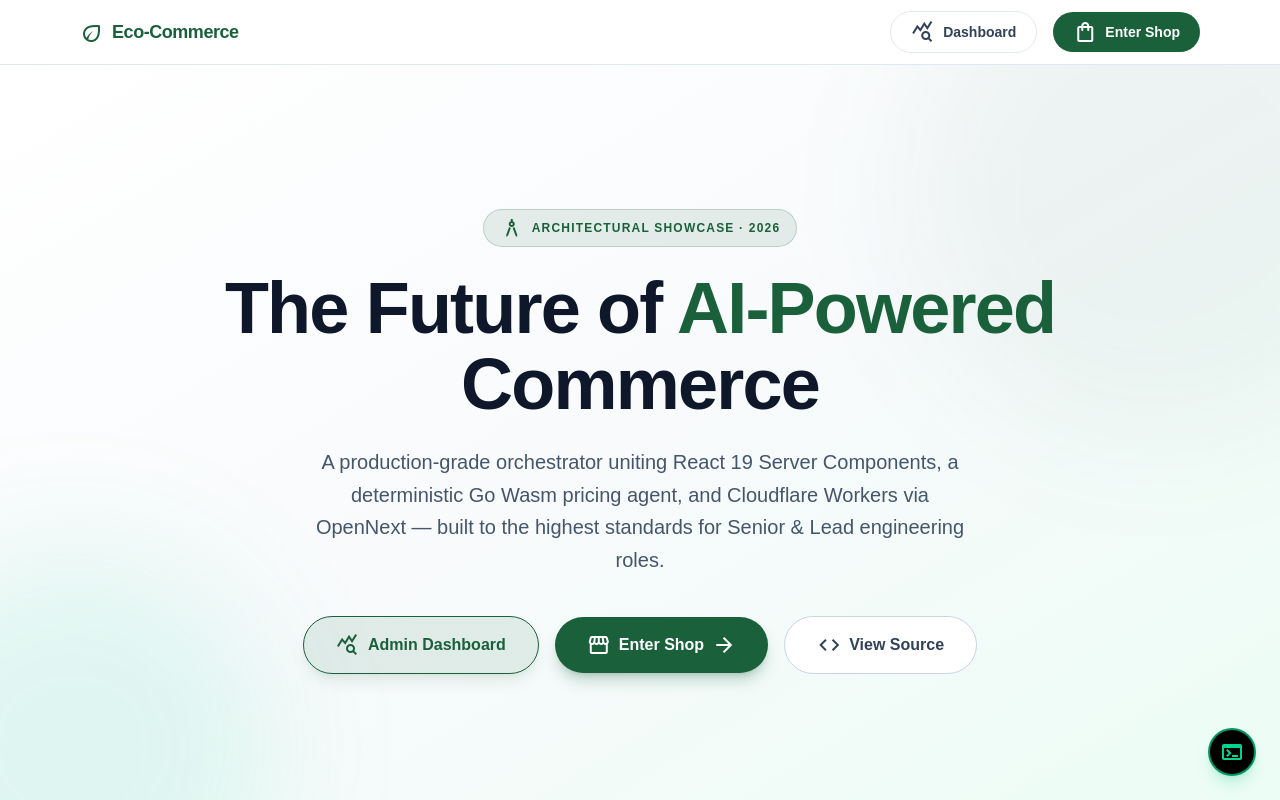
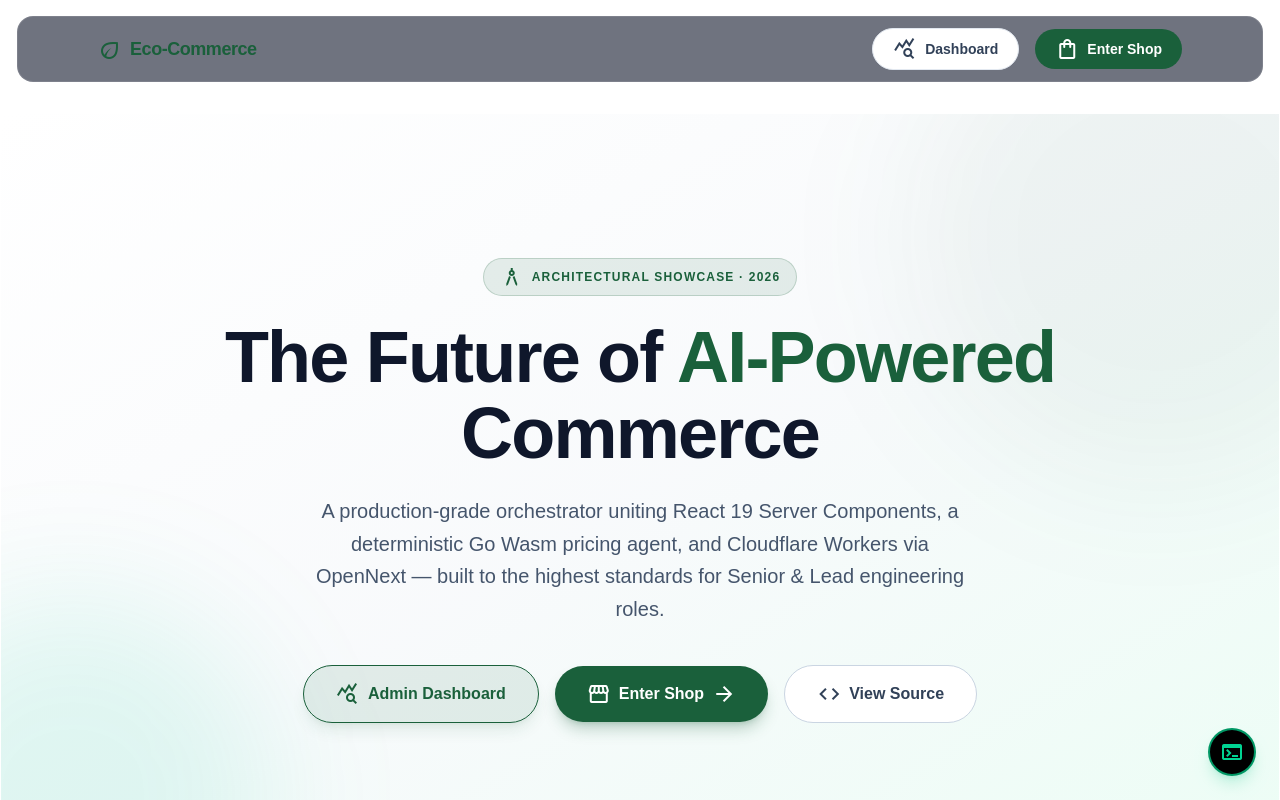
Before and after one commit to h-builds/eco-commerce-orchestrator, a Next.js app: page / in a window 1280 px wide. Shown: the top 800 px of the page. Built offline with nearby package versions, Linux system fonts and the light colour scheme.

Commit message:
feat: Add debug console and log faker deprecation warnings.

```diff
--- a/app/layout.tsx
+++ b/app/layout.tsx
@@ -60,8 +60,11 @@ export default function RootLayout({
           Skip to main content
         </a>
 
-        {/* ── Top nav bar ────────────────────────────────────────────────── */}
-        <header className="sticky top-0 z-40 border-b border-slate-200 dark:border-slate-800 bg-white/80 dark:bg-slate-950/80 backdrop-blur-md">
+        {/* ── Boxed Architecture Main Frame ──────────────────────────────── */}
+        <div className="mx-auto flex min-h-screen max-w-[1440px] flex-col border-x border-white/5 relative">
+
+          {/* ── Top Floating Nav Bar HUD ───────────────────────────────────── */}
+          <header className="sticky top-4 z-40 mx-4 mt-4 rounded-2xl border border-white/10 bg-slate-900/60 backdrop-blur-xl">
           <div className="mx-auto flex h-16 w-full items-center justify-between px-4 md:px-10 lg:px-20">
             <Link href="/" className="flex items-center gap-2 text-primary font-black text-lg tracking-tight hover:opacity-80 transition-opacity focus:outline-none focus-visible:ring-4 focus-visible:ring-primary/30 rounded-lg">
               <span className="material-symbols-outlined" aria-hidden="true">
@@ -71,11 +74,11 @@ export default function RootLayout({
             </Link>
               <GlobalNav />
           </div>
-        </header>
+          </header>
 
-        <main id="main-content" className="flex-grow">
-          {children}
-        </main>
+          <main id="main-content" className="flex-grow pt-8">
+            {children}
+          </main>
 
         {/* ── Footer ─────────────────────────────────────────────────────── */}
         <footer className="border-t border-slate-200 dark:border-slate-800 bg-white dark:bg-slate-900 py-8 mt-auto">
@@ -85,8 +88,9 @@ export default function RootLayout({
               React&nbsp;19, Go&nbsp;Wasm, and OpenNext on Cloudflare&nbsp;Workers.
             </p>
             <p aria-label="WCAG compliance badge">WCAG 2.1 AA Compliant</p>
-          </div>
-        </footer>
+            </div>
+          </footer>
+        </div>
 
         {/* Developer Debug Console — Ctrl+Shift+D or Cmd+Shift+D to toggle */}
           <DebugBridge />
--- a/components/organisms/DebugConsole.tsx
+++ b/components/organisms/DebugConsole.tsx
@@ -143,7 +143,8 @@ export function DebugConsole({ isConsoleOpen, setConsoleOpen }: DebugConsoleProp
       <button
         type="button"
         onClick={() => setConsoleOpen(true)}
-        className="tour-debug-console fixed bottom-6 right-6 z-[9999] flex h-12 w-12 items-center justify-center rounded-full bg-black border-2 border-emerald-500/80 text-emerald-400 shadow-lg shadow-emerald-500/20 hover:bg-emerald-950/80 focus:outline-none focus-visible:ring-4 focus-visible:ring-emerald-500/50"
+        className="tour-debug-console fixed bottom-6 z-[9999] flex h-12 w-12 items-center justify-center rounded-full bg-black border-2 border-emerald-500/80 text-emerald-400 shadow-lg shadow-emerald-500/20 hover:bg-emerald-950/80 focus:outline-none focus-visible:ring-4 focus-visible:ring-emerald-500/50"
+        style={{ right: 'max(1.5rem, calc(50vw - 720px + 1.5rem))' }}
         aria-label="Open debug console"
       >
         <span className="material-symbols-outlined" aria-hidden="true">
@@ -155,12 +156,12 @@ export function DebugConsole({ isConsoleOpen, setConsoleOpen }: DebugConsoleProp
 
   return (
     <div
-      className={`fixed bottom-0 right-0 z-[9999] flex w-[min(100vw,600px)] flex-col rounded-tl-2xl bg-white/5 backdrop-blur-md shadow-2xl ${
+      className={`fixed bottom-0 z-[9999] flex w-[min(100vw,600px)] flex-col rounded-tl-2xl bg-white/5 backdrop-blur-md shadow-2xl ${
         stressTestStatus.active
           ? 'border-2 border-red-500/80 shadow-red-500/20'
           : 'border border-white/10 shadow-black/50'
       }`}
-      style={{ fontFamily: CONSOLE_FONT }}
+      style={{ fontFamily: CONSOLE_FONT, right: 'max(0px, calc(50vw - 720px))' }}
       role="region"
       aria-label="Developer Debug Console"
     >
```
